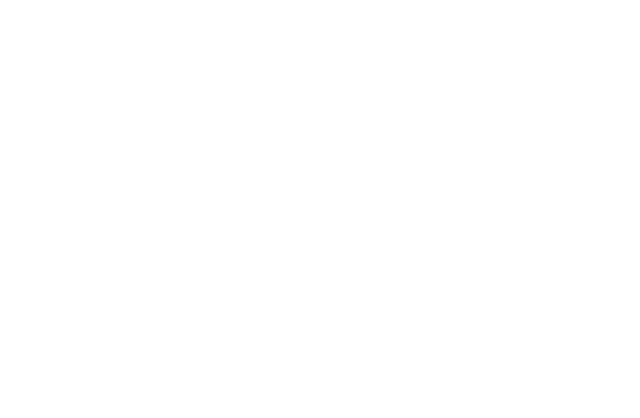
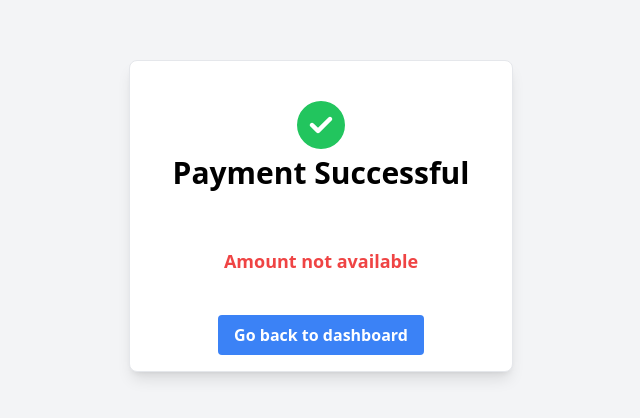
Before and after one commit to Manujdixit/paytm-main, a React (Vite) app in the folder frontend/: page /paymentsuccess in a window 1280 px wide. Before the commit this address had no page. Shown: the part 184-602 px from the top of the page, without its empty margins (319-959 px from the left). Built offline with nearby package versions, Linux system fonts and the light colour scheme.

Commit message:
payment success

```diff
--- a/frontend/package.json
+++ b/frontend/package.json
@@ -10,6 +10,8 @@
     "preview": "vite preview"
   },
   "dependencies": {
+    "@fortawesome/free-solid-svg-icons": "^6.5.2",
+    "@fortawesome/react-fontawesome": "^0.2.0",
     "axios": "^1.6.8",
     "react": "^18.2.0",
     "react-dom": "^18.2.0",
--- a/frontend/src/App.jsx
+++ b/frontend/src/App.jsx
@@ -3,6 +3,7 @@
 import Sendmoney from "./pages/Sendmoney";
 import Signin from "./pages/Signin";
 import Signup from "./pages/Signup";
+import PaymentSuccess from "./pages/PaymentSuccess";
 
 function App() {
   return (
@@ -13,6 +14,7 @@
           <Route path="/signin" element={<Signin />} />
           <Route path="/dashboard" element={<Dashboard />} />
           <Route path="send" element={<Sendmoney />} />
+          <Route path="paymentsuccess" element={<PaymentSuccess />} />
         </Routes>
       </BrowserRouter>
     </>
--- /dev/null
+++ b/frontend/src/pages/PaymentSuccess.jsx
@@ -0,0 +1,53 @@
+import React from "react";
+import { useLocation, useNavigate } from "react-router-dom";
+import { FontAwesomeIcon } from "@fortawesome/react-fontawesome";
+import { faCheckCircle } from "@fortawesome/free-solid-svg-icons";
+
+const PaymentSuccess = () => {
+  const location = useLocation();
+  const navigate = useNavigate();
+  const amount = location.state && location.state.amount; // Check if location.state exists before accessing amount
+
+  const handleGoBack = () => {
+    navigate("/dashboard"); // Navigate back to the dashboard route
+  };
+
+  return (
+    <div className="flex justify-center h-screen bg-gray-100 text-center">
+      <div className="h-full flex flex-col justify-center">
+        <div className="border h-min text-card-foreground max-w-md p-4 space-y-8 w-96 bg-white shadow-lg rounded-lg">
+          <div className="flex flex-col space-y-1.5 p-6">
+            <FontAwesomeIcon
+              icon={faCheckCircle}
+              className="text-green-500 text-5xl mx-auto"
+            />
+            <h2 className="text-3xl font-bold text-center">
+              Payment Successful
+            </h2>
+          </div>
+          <div className="">
+            {amount ? (
+              <p className="text-lg font-semibold text-center">
+                Amount Sent: Rs {amount}
+              </p>
+            ) : (
+              <p className="text-red-500 text-lg font-semibold text-center">
+                Amount not available
+              </p>
+            )}
+            <div className="mt-4 pt-6">
+              <button
+                onClick={handleGoBack}
+                className="bg-blue-500 hover:bg-blue-700 text-white font-bold py-2 px-4 rounded mx-auto"
+              >
+                Go back to dashboard
+              </button>
+            </div>
+          </div>
+        </div>
+      </div>
+    </div>
+  );
+};
+
+export default PaymentSuccess;
--- a/frontend/src/pages/Sendmoney.jsx
+++ b/frontend/src/pages/Sendmoney.jsx
@@ -1,31 +1,57 @@
-import { useSearchParams } from "react-router-dom";
+import { useSearchParams, useNavigate } from "react-router-dom";
 import axios from "axios";
 import { useState } from "react";
 
 const SendMoney = () => {
+  const navigate = useNavigate();
   const [searchParams] = useSearchParams();
   const id = searchParams.get("id");
   const name = searchParams.get("name");
   const [amount, setAmount] = useState(0);
 
+  const initiateTransfer = async () => {
+    try {
+      await axios.post(
+        "http://localhost:4001/api/v1/account/transfer",
+        {
+          to: id,
+          amount,
+        },
+        {
+          headers: {
+            Authorization: "Bearer " + localStorage.getItem("token"),
+          },
+        }
+      );
+      // If the axios request is successful, redirect to success page
+      console.log("Amount before navigation:", amount); // Log the amount before navigation
+      navigate("/paymentsuccess", { state: { amount } }); // Pass amount as state object
+    } catch (error) {
+      // Handle error
+      console.error("Error occurred:", error);
+    }
+  };
+
   return (
-    <div class="flex justify-center h-screen bg-gray-100">
+    <div className="flex justify-center h-screen bg-gray-100">
       <div className="h-full flex flex-col justify-center">
-        <div class="border h-min text-card-foreground max-w-md p-4 space-y-8 w-96 bg-white shadow-lg rounded-lg">
-          <div class="flex flex-col space-y-1.5 p-6">
-            <h2 class="text-3xl font-bold text-center">Send Money</h2>
+        <div className="border h-min text-card-foreground max-w-md p-4 space-y-8 w-96 bg-white shadow-lg rounded-lg">
+          <div className="flex flex-col space-y-1.5 p-6">
+            <h2 className="text-3xl font-bold text-center">Send Money</h2>
           </div>
-          <div class="p-6">
-            <div class="flex items-center space-x-4">
-              <div class="w-12 h-12 rounded-full bg-green-500 flex items-center justify-center">
-                <span class="text-2xl text-white">{name[0].toUpperCase()}</span>
+          <div className="p-6">
+            <div className="flex items-center space-x-4">
+              <div className="w-12 h-12 rounded-full bg-green-500 flex items-center justify-center">
+                <span className="text-2xl text-white">
+                  {name[0].toUpperCase()}
+                </span>
               </div>
-              <h3 class="text-2xl font-semibold">{name}</h3>
+              <h3 className="text-2xl font-semibold">{name}</h3>
             </div>
-            <div class="space-y-4">
-              <div class="space-y-2">
+            <div className="space-y-4">
+              <div className="space-y-2">
                 <label
-                  class="text-sm font-medium leading-none peer-disabled:cursor-not-allowed peer-disabled:opacity-70"
+                  className="text-sm font-medium leading-none peer-disabled:cursor-not-allowed peer-disabled:opacity-70"
                   for="amount"
                 >
                   Amount (in Rs)
@@ -35,28 +61,14 @@
                     setAmount(e.target.value);
                   }}
                   type="number"
-                  class="flex h-10 w-full rounded-md border border-input bg-background px-3 py-2 text-sm"
+                  className="flex h-10 w-full rounded-md border border-input bg-background px-3 py-2 text-sm"
                   id="amount"
                   placeholder="Enter amount"
                 />
               </div>
               <button
-                onClick={() => {
-                  axios.post(
-                    "http://localhost:4001/api/v1/account/transfer",
-                    {
-                      to: id,
-                      amount,
-                    },
-                    {
-                      headers: {
-                        Authorization:
-                          "Bearer " + localStorage.getItem("token"),
-                      },
-                    }
-                  );
-                }}
-                class="justify-center rounded-md text-sm font-medium ring-offset-background transition-colors h-10 px-4 py-2 w-full bg-green-500 text-white"
+                onClick={initiateTransfer}
+                className="justify-center rounded-md text-sm font-medium ring-offset-background transition-colors h-10 px-4 py-2 w-full bg-green-500 text-white"
               >
                 Initiate Transfer
               </button>
```
Also changed, not shown: 1 other file (tests, documents, lock files or other folders).
